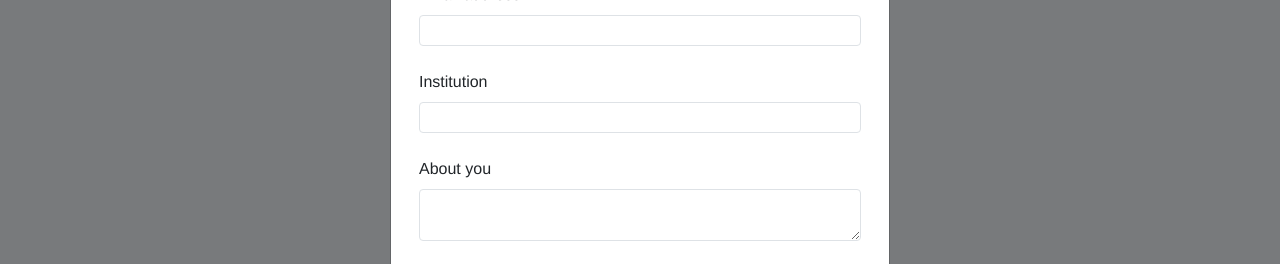
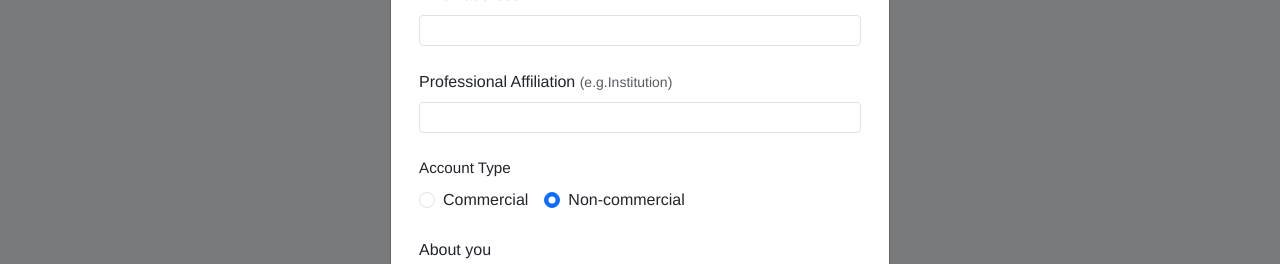
Before and after one commit to AgileBioFoundry/hobt, an Angular app in the folder src/main/ngapp/: page / in a window 1280 px wide. Both pictures are taken after a click on the button "Register". Shown: the part 243-507 px from the top of the page. Built offline with nearby package versions, Linux system fonts and the light colour scheme; no server answers.

Commit message:
add option for commercial/non to user account

```diff
--- a/src/main/ngapp/src/app/components/register/register.component.html
+++ b/src/main/ngapp/src/app/components/register/register.component.html
@@ -55,11 +55,43 @@
             </div>
 
             <div class="mb-4">
-                <div><label class="form-label" for="institution">Institution</label></div>
+                <div><label class="form-label" for="institution">Professional Affiliation <span
+                    class="small text-muted">(e.g.Institution)</span></label></div>
                 <input type="text" class="form-control form-control-sm" id="institution" name="institution" required
                        [ngClass]="{'is-invalid': !newUser.institutionValid}"
                        [(ngModel)]="newUser.institution">
             </div>
+
+            <div class="mb-4">
+                <fieldset class="form-group">
+                    <legend class="font-95">Account Type</legend>
+                    <div class="form-check form-check-inline">
+                        <input class="form-check-input" type="radio" name="flexRadioDefault" id="flexRadioDefault1">
+                        <label class="form-check-label" for="flexRadioDefault1">
+                            Commercial
+                        </label>
+                    </div>
+                    <div class="form-check form-check-inline">
+                        <input class="form-check-input" type="radio" name="flexRadioDefault" id="flexRadioDefault2"
+                               checked>
+                        <label class="form-check-label" for="flexRadioDefault2">
+                            Non-commercial
+                        </label>
+                    </div>
+                    <!--                    <label class="col-md-12 form-label">-->
+                    <!--                        <app-radio-button childId="personal" name="userType" formControlName="userType" value="personal" aria-describedby="account-type-description">-->
+                    <!--                        </app-radio-button>-->
+                    <!--                        Non-commercial-->
+                    <!--                    </label>-->
+                    <!--                    <label class="col-md-12 form-label">-->
+                    <!--                        <app-radio-button childId="commercial" name="userType" formControlName="userType" value="commercial"-->
+                    <!--                                          aria-describedby="account-type-description">-->
+                    <!--                        </app-radio-button>-->
+                    <!--                        Commercial-->
+                    <!--                    </label>-->
+                </fieldset>
+            </div>
+
 
             <div class="mb-2">
                 <div><label class="form-label" for="description">About you</label></div>
--- a/src/main/ngapp/src/app/model/user.model.ts
+++ b/src/main/ngapp/src/app/model/user.model.ts
@@ -21,6 +21,7 @@ export class User {
     usingTemporaryPassword: boolean;
     type?: string;
     institution?: string;
+    commercial: boolean;
 
     // validation ui controls
     userIdValid: boolean;
```
Also changed, not shown: 2 other files (tests, documents, lock files or other folders).
